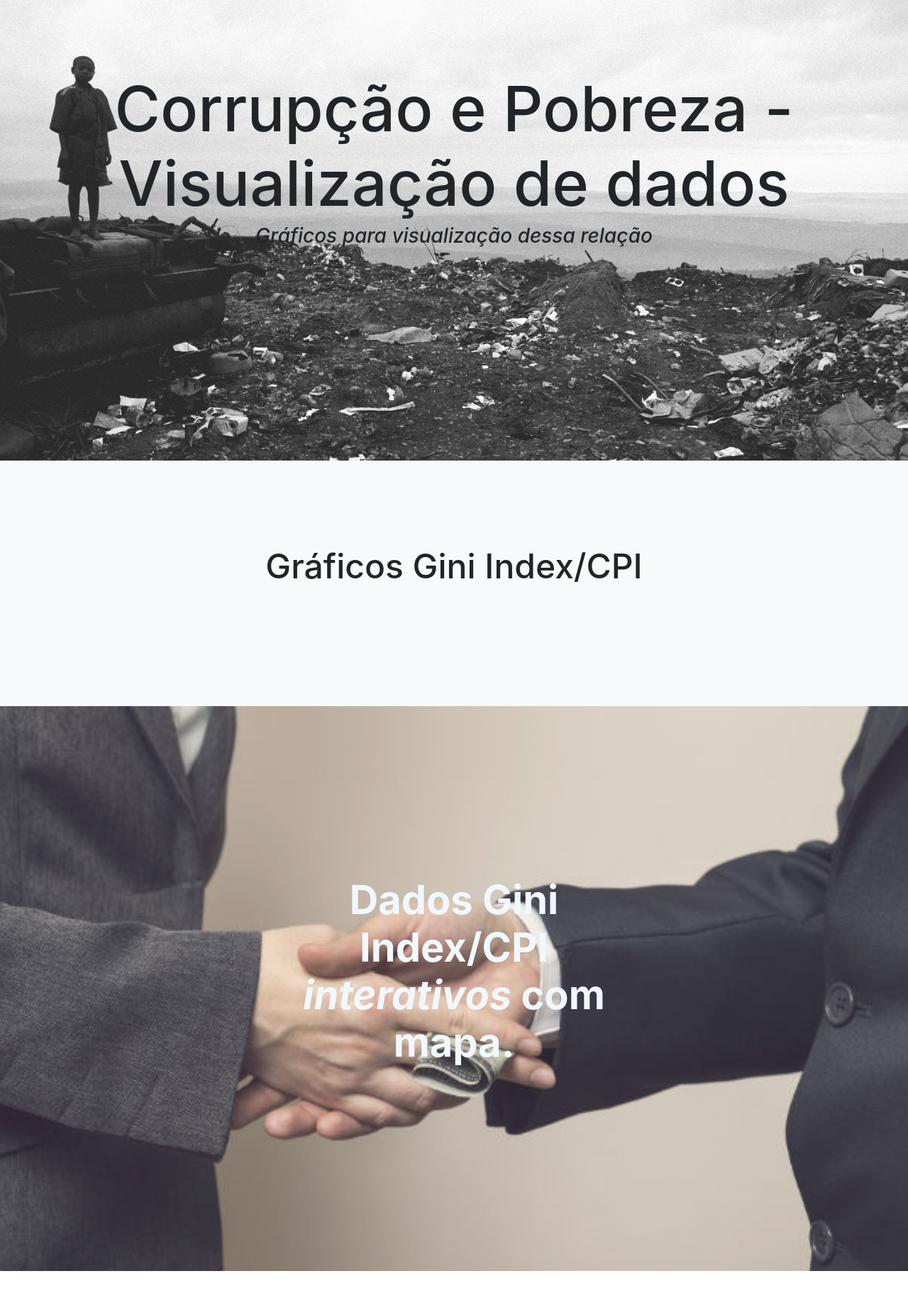
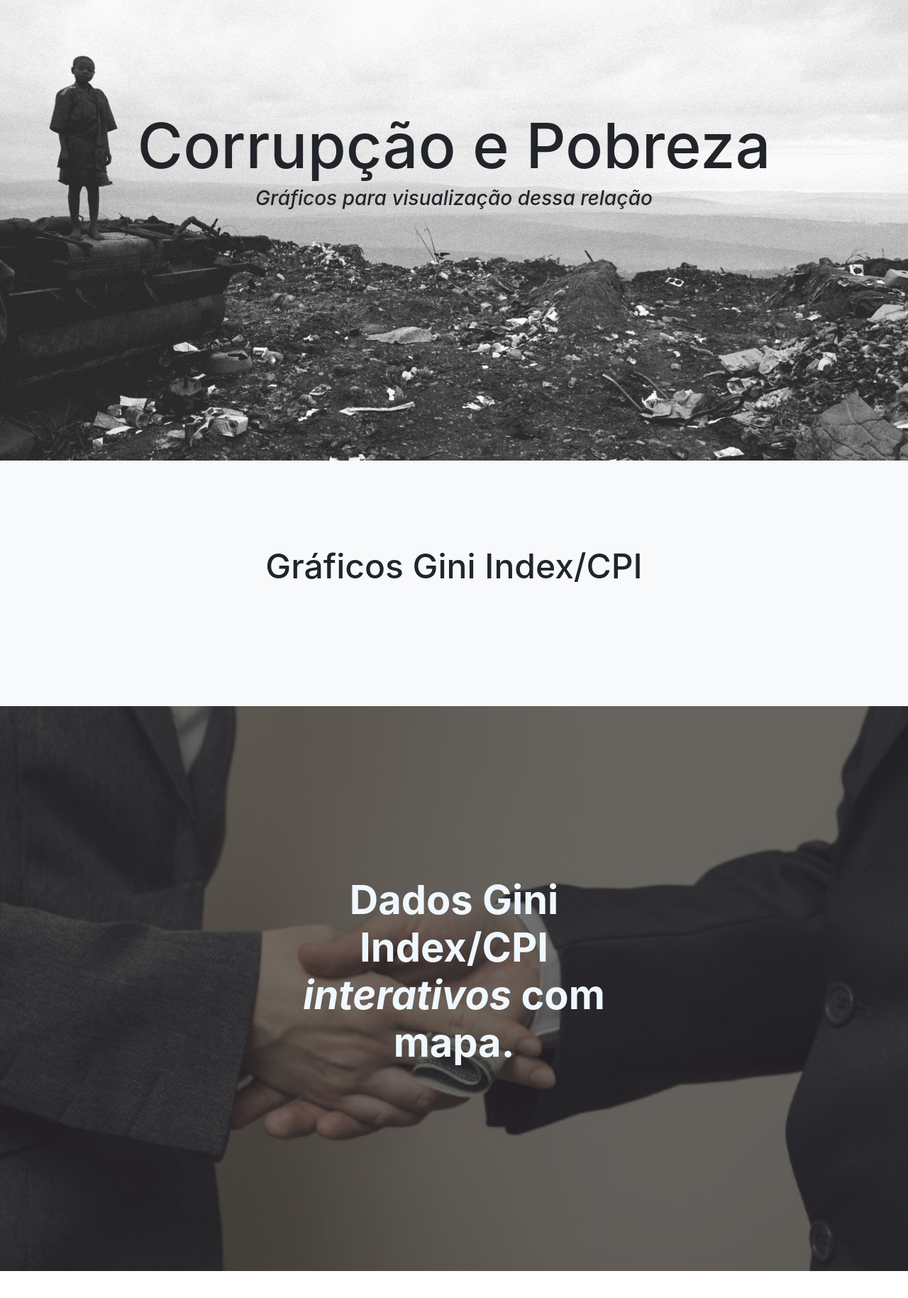
Before and after one commit to vitoria-vercosa/Final_Project_VIS, a website with bundled scripts: page portfolio/index.html in a window 1280 px wide. Shown: the part 151-1980 px from the top of the page at 71% size. Built offline with nearby package versions, Linux system fonts and the light colour scheme; a script that the page names is missing; files whose address does not match are found by name.

```diff
--- a/portfolio/index.html
+++ b/portfolio/index.html
@@ -49,7 +49,7 @@
   <!-- Header -->
   <header class="masthead d-flex">
     <div class="container text-center my-auto">
-      <h1 class="mb-1">Corrupção e Pobreza - Visualização de dados</h1>
+      <h1 class="mb-1">Corrupção e Pobreza</h1>
       <h3 class="mb-5">
         <em >Gráficos para visualização dessa relação</em>
       </h3>
--- a/portfolio/scss/_callout.scss
+++ b/portfolio/scss/_callout.scss
@@ -1,7 +1,7 @@
 // Callout
 .callout {
   padding: 15rem 0;
-  background: linear-gradient(90deg, fade-out($white, 0.9) 0%, fade-out($white, 0.9) 100%), url('../img/povert2.jpg');
+  background: linear-gradient(90deg, fade-out($white, 0.9) 0%, fade-out($white, 0.9) 100%), url('../img/povert2-dark.png');
   background-position: center center;
   background-repeat: no-repeat;
   background-size: cover;
```
Also changed, not shown: portfolio/README.md, portfolio/css/stylish-portfolio.css, portfolio/css/stylish-portfolio.min.css, portfolio/img/corruption-bg-injustice-rot-dark.png (added), portfolio/img/povert2-dark.png (added).
